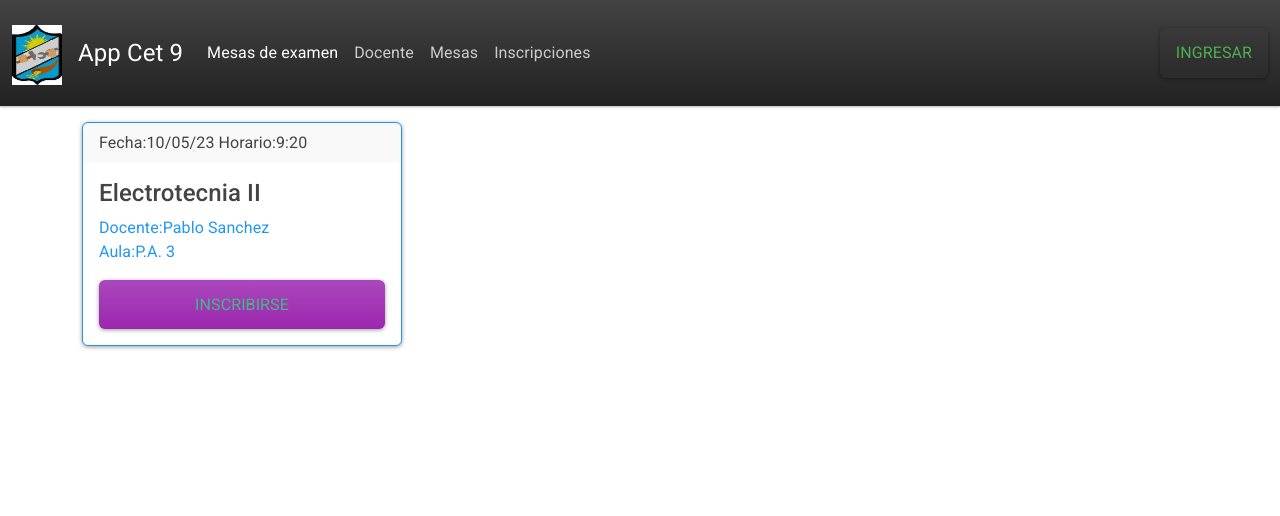
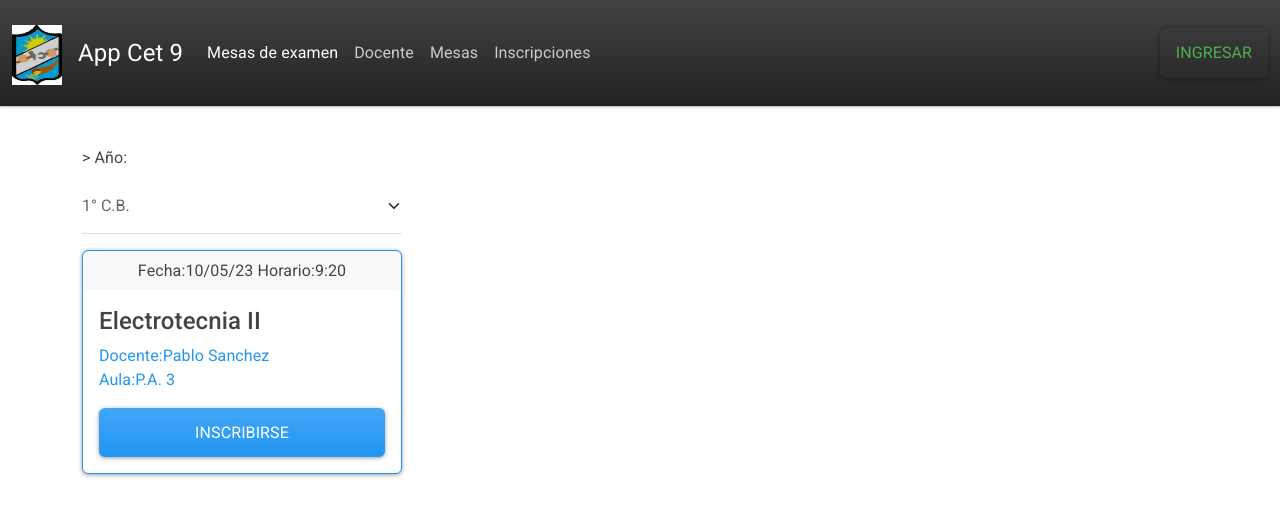
Before and after one commit to cet9/cet9-mesas, a Vue app: page /#/ in a window 1280 px wide. Shown: the top 516 px of the page. Built offline with nearby package versions, Linux system fonts and the light colour scheme.

Commit message:
Subo filtro

```diff
--- a/src/components/HelloWorld.vue
+++ b/src/components/HelloWorld.vue
@@ -1,7 +1,22 @@
 <template>
  <div class="container mt-3">
-  <div class="card border-primary mb-3" style="max-width: 20rem;">
-  <div class="card-header">Fecha:10/05/23 Horario:9:20</div>
+   <div class="form-group" style="max-width: 20rem;">>
+      <label for="exampleSelect1" class="form-label mt-4">Año:</label>
+      <select class="form-select" id="exampleSelect1">
+        <option>1° C.B.</option>
+        <option>2° C.B.</option>
+        <option>1° C.S.T.E</option>
+        <option>1° C.S.T.M</option>
+        <option>2° C.S.T.E</option>
+        <option>2° C.S.T.M</option>
+        <option>3° C.S.T.E</option>
+        <option>3° C.S.T.M</option>
+        <option>4° C.S.T.E</option>
+        <option>4° C.S.T.M</option>
+      </select>
+    </div>
+  <div class="card border-primary mb-3 mt-3" style="max-width: 20rem;">
+  <div class="card-header text-center">Fecha:10/05/23 Horario:9:20</div>
   <div class="card-body">
     <h4 class="card-title">Electrotecnia II</h4>
     <p class="card-text text-start text-primary">
@@ -9,7 +24,7 @@
       Aula:P.A. 3
     </p>
     <div class="d-grid gap-2">
-    <router-link class="btn btn-info" to="/inscripcion">inscribirse</router-link>
+    <router-link class="btn btn-primary" style="color:white" to="/inscripcion">inscribirse</router-link>
     </div>
    </div>
 </div>
```
